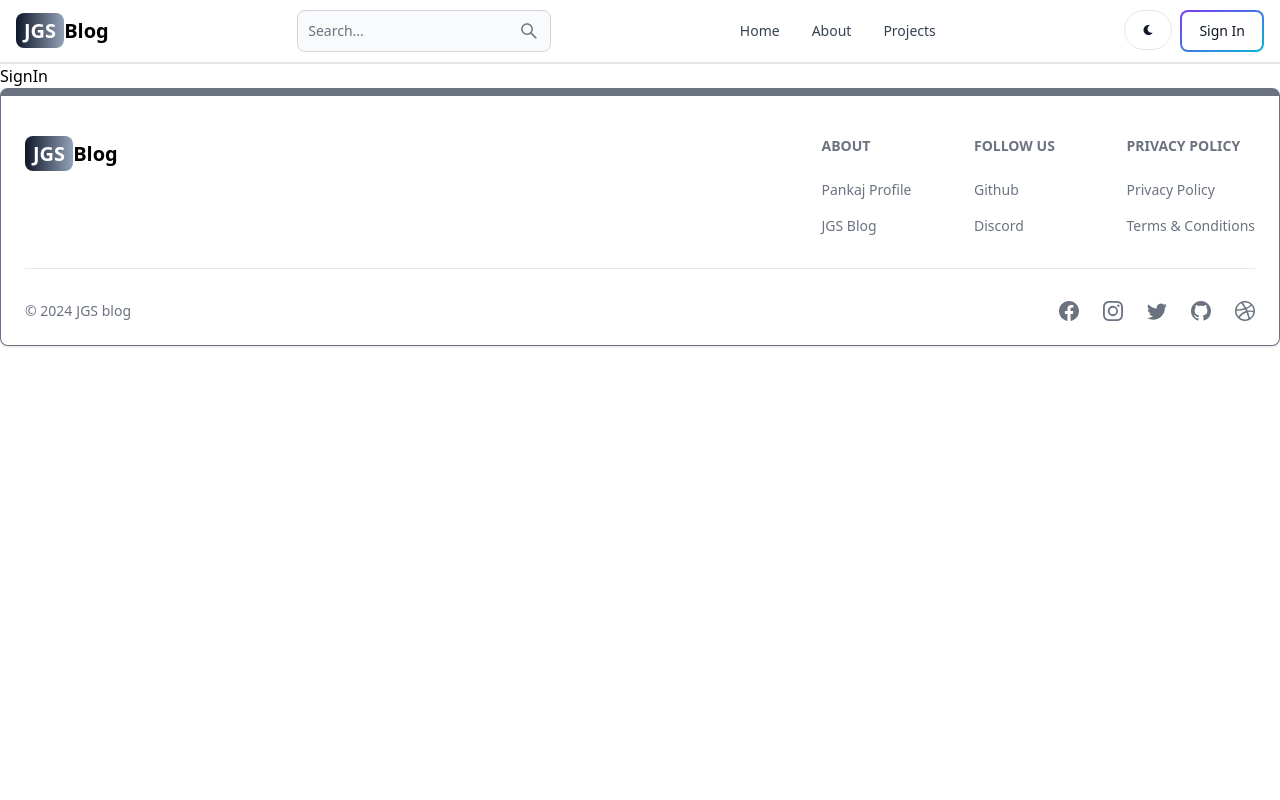
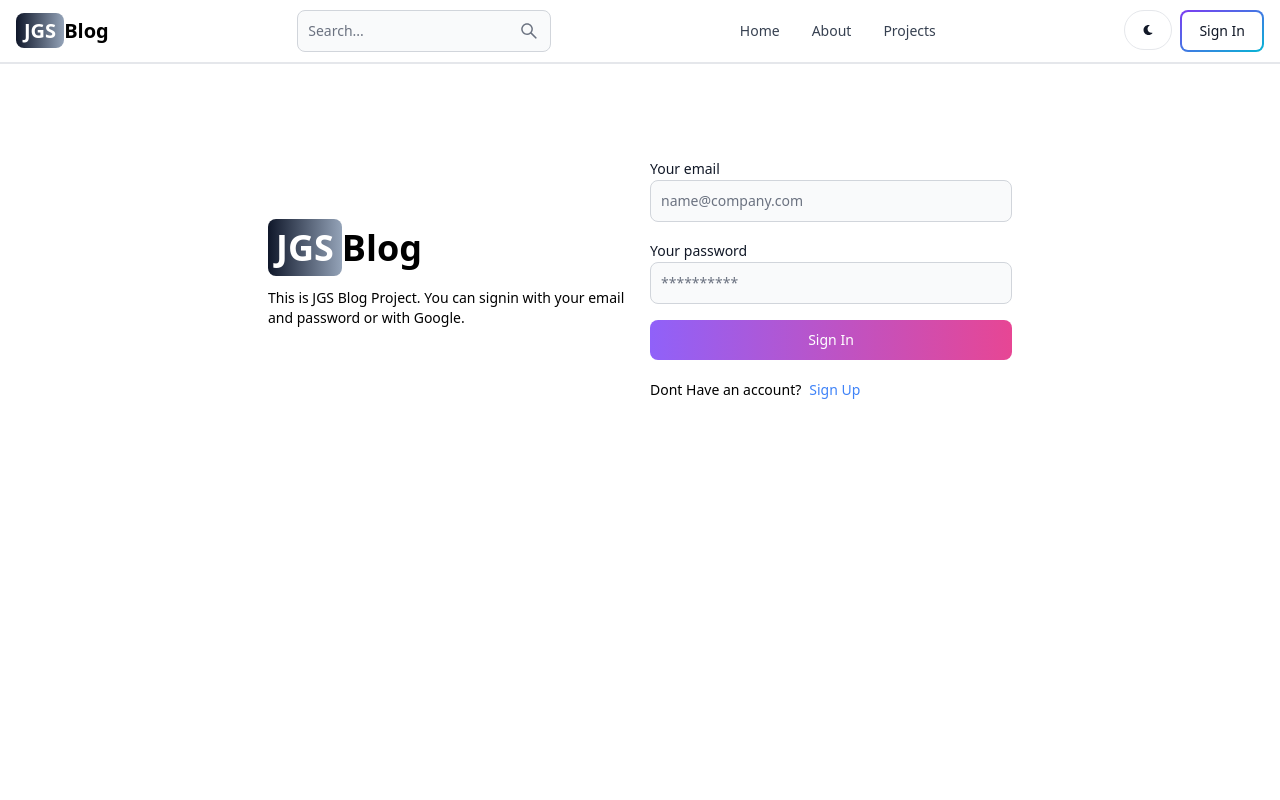
Before and after one commit to pankaj2605/mern-blog, a React (Vite) app in the folder client/: page /sign-in in a window 1280 px wide. Shown: the top 800 px of the page. Built offline with nearby package versions, Linux system fonts and the light colour scheme.

Commit message:
complete signin page functionality

```diff
--- a/client/src/pages/SignIn.jsx
+++ b/client/src/pages/SignIn.jsx
@@ -1,7 +1,98 @@
-import React from 'react'
+import { Alert, Button, Label, Spinner, TextInput } from 'flowbite-react';
+import React, { useState } from 'react';
+import { Link,useNavigate } from 'react-router-dom';
 
 export default function SignIn() {
+  const [formData, setFormData]=useState({});
+  const [errorMessage,setErrorMessage]=useState(null);
+  const [loading,setLoading]=useState(false);
+  const navigate =useNavigate();
+  const handleChange=(event)=>{
+      setFormData((formData) => {
+        return {
+          ...formData,   // Spread Operator
+          [event.target.id]: event.target.value.trim()
+        }
+      })
+      // setFormData({...formData,[event.target.id]:event.target.value})
+  }
+  const  handleSubmit= async(event)=>{
+    event.preventDefault();
+    if(!formData.email || !formData.password){
+      return setErrorMessage('Please fill out all field.')
+    }
+    try{
+      setLoading(true);
+      setErrorMessage(null);
+      const res =await fetch('api/auth/signin',{
+        method:'POST',
+        headers:{'Content-Type':'application/json'},
+        body:JSON.stringify(formData)
+      });
+      const data=await res.json();
+      if(data.success === false){
+        return setErrorMessage(data.message);
+      }
+      setLoading(false);
+      if(res.ok){
+        navigate('/');
+      }
+    }catch(error){
+      setErrorMessage(error.message)
+      setLoading(false);
+    }
+  }
   return (
-    <div>SignIn</div>
+    <div className='min-h-screen mt-20'>
+      <div className='flex p-3 max-w-3xl mx-auto flex-col md:flex-row md:items-center gap-5'>
+          {/* left */}
+          <div className='flex-1'>
+            <Link to="/" className='font-bold dark:text-white text-4xl'>
+              <span className='px-2 py-1 bg-gradient-to-r from-slate-900 to-slate-400 rounded-lg text-white'>JGS</span>
+              Blog
+            </Link>
+            <p className='text-sm mt-5'>
+              This is JGS Blog Project. You can signin with your email and password or with Google.
+            </p>
+          </div>
+          {/* right */}
+          <div className='flex-1'>
+                  <form className='flex flex-col gap-4' onSubmit={handleSubmit}>
+                    <div className=''>
+                      <Label value='Your email' />
+                      <TextInput type='email' placeholder='name@company.com' id='email' onChange={handleChange}/>
+                    </div>
+                    <div className=''>
+                      <Label value='Your password' />
+                      <TextInput type='password' placeholder='**********' id='password' onChange={handleChange}/>
+                    </div>
+                    <Button gradientDuoTone='purpleToPink' type='submit' disabled={loading}>
+                      {
+                        loading ? (
+                          <>
+                          <Spinner size='sm'/>
+                          <span className='pl-3'>Loading...</span>
+                          </>
+                        ) :'Sign In'
+
+                      }
+                    </Button>
+                  </form>
+                  <div className='flex gap-2 text-sm mt-5'>
+                    <span>
+                      Dont Have an account?
+                    </span>
+                    <Link to='/sign-up' className='text-blue-500'>Sign Up</Link>
+                  </div>
+                  {
+                    errorMessage && (
+                      <Alert className='mt-5' color='failure' >
+                        {errorMessage}
+                      </Alert>
+                    )
+                  }
+          </div>
+      </div>
+    </div>
   )
 }
```
